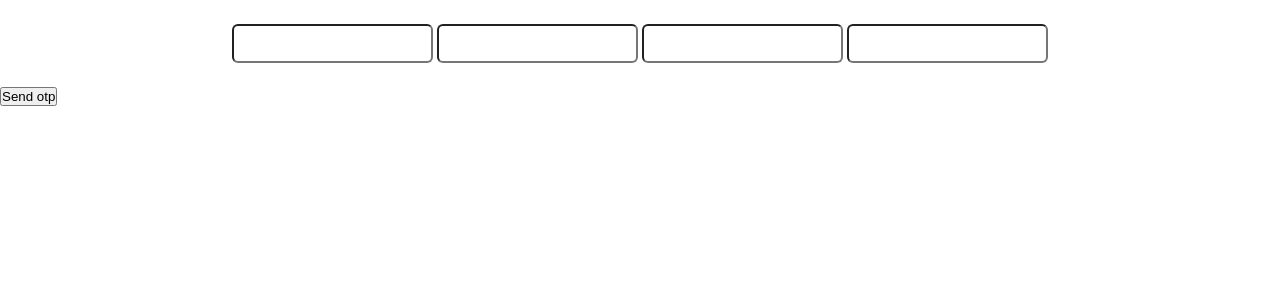
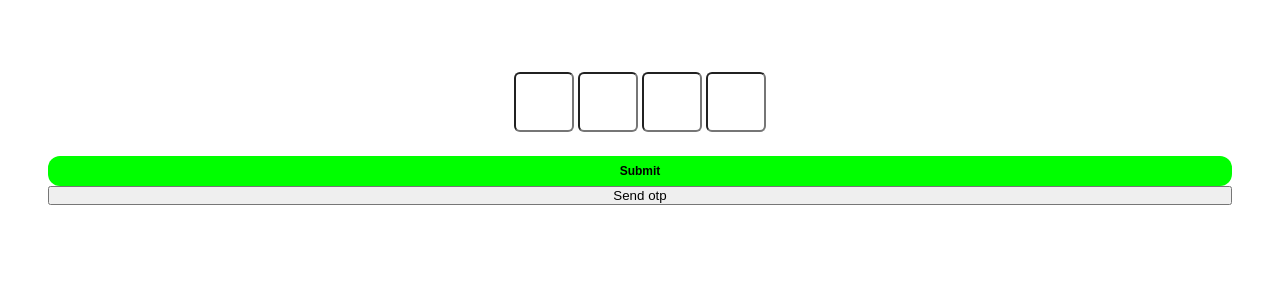
Before and after one commit to ashsajal1/react-otp-app, a React (Vite) app: page / in a window 1280 px wide. Shown: the top 300 px of the page. Built offline with nearby package versions, Linux system fonts and the light colour scheme.

Commit message:
desing canvas

```diff
--- /dev/null
+++ b/src/App.css
@@ -0,0 +1,27 @@
+.wrapper {
+    padding: 24px;
+    margin: 24px;
+    display: flex;
+    flex-direction: column;
+}
+
+.submit-btn {
+   padding: 8px;
+   border-radius: 12px;
+   border: none;
+   background-color: lime;
+   font-weight: bold;
+   transition: all 0.1s ;
+   font-size: 12px;
+   cursor: pointer;
+   width: 100%;
+}
+
+.submit-btn:active {
+   padding: 10px;
+   border-radius: 12px;
+   border: none;
+   background-color: rgb(0, 178, 0);
+   font-weight: bold;
+   font-size: 12px;
+}
--- a/src/App.tsx
+++ b/src/App.tsx
@@ -1,6 +1,6 @@
 import { useState } from "react";
 import OtpPrompt from "./components/otp-prompt";
-
+import './App.css'
 export default function App() {
   const createOtp = () => {
     const otp = Math.floor(Math.random() * (9999 - 1000 + 1)) + 1000;
@@ -17,9 +17,12 @@ export default function App() {
   }
 
   return (
-    <div>
-      <OtpPrompt />
-      <button onClick={handleSendOtp}>{isSent ? 'Resend':'Send'} otp</button>
+    <div className="wrapper">
+      <div>
+        <OtpPrompt />
+        <button className="submit-btn">Submit</button>
+      </div>
+      <button onClick={handleSendOtp}>{isSent ? 'Resend' : 'Send'} otp</button>
     </div>
   )
 }
--- a/src/components/otp-prompt.css
+++ b/src/components/otp-prompt.css
@@ -10,4 +10,6 @@
     padding: 10px;
     border-radius: 6px;
     outline: none;
+    width: 60px;
+    height: 60px;
 }
```
